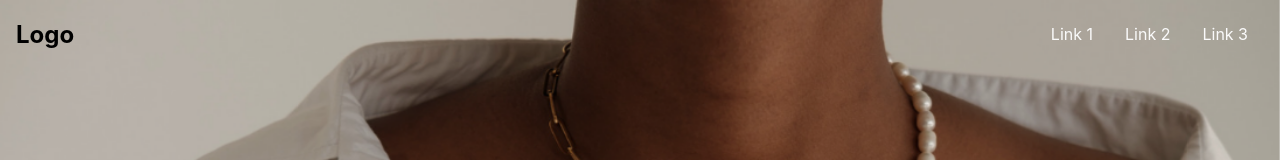
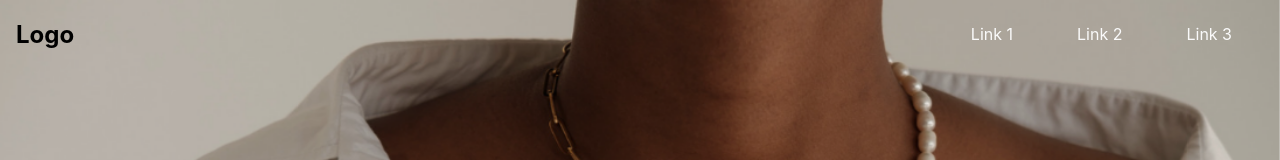
Before and after one commit to BaczkiewiczDawid/Verisma, a React (Create React App) app: page / in a window 1280 px wide. Shown: the top 160 px of the page. Built offline with nearby package versions, Linux system fonts and the light colour scheme; the HTML template or start-up script is replaced by a standard one.

Commit message:
nav links display fix

```diff
--- a/src/components/Navigation/Navigation.js
+++ b/src/components/Navigation/Navigation.js
@@ -3,10 +3,8 @@ import {
   Wrapper,
   HamburgerButton,
   HamburgerWrapper,
-  ListWrapper,
-  ListItem,
-  Link
 } from "./Navigation.styles";
+import NavigationLinks from "./NavigationLinks";
 
 const Navigation = () => {
   const [isOpen, setIsOpen] = useState(false);
@@ -19,33 +17,12 @@ const Navigation = () => {
     <>
       <Wrapper>
         <h2>Logo</h2>
-        <ListWrapper>
-            <ListItem>
-                <Link href="#">Link 1</Link>
-            </ListItem>
-            <ListItem>
-                <Link href="#">Link 2</Link>
-            </ListItem>
-            <ListItem>
-                <Link href="#">Link 3</Link>
-            </ListItem>
-        </ListWrapper>
+        <NavigationLinks isPrimary={true} />
         <HamburgerButton onClick={handleOpenNav} />
       </Wrapper>
       {isOpen && (
         <HamburgerWrapper>
-          <ListWrapper>
-            <ListItem
-            >
-              <Link href="#">Link 1 asdsad</Link>
-            </ListItem>
-            <ListItem>
-              <Link href="#">Link 2</Link>
-            </ListItem>
-            <ListItem>
-              <Link href="#">Link 3asdasd </Link>
-            </ListItem>
-          </ListWrapper>
+          <NavigationLinks/>
         </HamburgerWrapper>
       )}
     </>
--- a/src/components/Navigation/Navigation.styles.js
+++ b/src/components/Navigation/Navigation.styles.js
@@ -35,31 +35,3 @@ export const HamburgerWrapper = styled.div`
     display: none;
   }
 `;
-
-export const ListWrapper = styled.ul`
-  padding: 0;
-  text-align: center;
-
-  @media screen and (min-width: 768px) {
-    display: flex;
-  }
-`;
-
-export const ListItem = styled.li`
-  list-style: none;
-  padding: 1.2rem 0;
-
-  @media screen and (min-width: 768px) {
-    padding: 0 1rem;
-  }
-`;
-
-export const Link = styled.a`
-  color: ${({ theme }) => theme.colors.black};
-  text-decoration: none;
-  cursor: pointer;
-
-  @media screen and (min-width: 768px) {
-    color: ${({ theme }) => theme.colors.white};
-  }
-`;
--- /dev/null
+++ b/src/components/Navigation/NavigationLinks.js
@@ -0,0 +1,20 @@
+import React from "react";
+import { ListWrapper, ListItem, Link } from "./NavigationLinks.style";
+
+const NavigationLinks = ({ isPrimary }) => {
+  return (
+    <ListWrapper primary={isPrimary}>
+      <ListItem>
+        <Link href="#">Link 1</Link>
+      </ListItem>
+      <ListItem>
+        <Link href="#">Link 2</Link>
+      </ListItem>
+      <ListItem>
+        <Link href="#">Link 3</Link>
+      </ListItem>
+    </ListWrapper>
+  );
+};
+
+export default NavigationLinks;
--- /dev/null
+++ b/src/components/Navigation/NavigationLinks.style.js
@@ -0,0 +1,30 @@
+import styled from "styled-components";
+
+export const ListItem = styled.li`
+  list-style: none;
+  padding: 1.2rem 0;
+
+  @media screen and (min-width: 768px) {
+    padding: 0 2rem;
+  }
+`;
+
+export const Link = styled.a`
+  color: ${({ theme }) => theme.colors.black};
+  text-decoration: none;
+  cursor: pointer;
+
+  @media screen and (min-width: 768px) {
+    color: ${({ theme }) => theme.colors.white};
+  }
+`;
+
+export const ListWrapper = styled.ul`
+  padding: 0;
+  text-align: center;
+  display: ${props => props.primary ? 'none' : 'block'};
+
+  @media screen and (min-width: 768px) {
+    display: flex;
+  }
+`;
```
